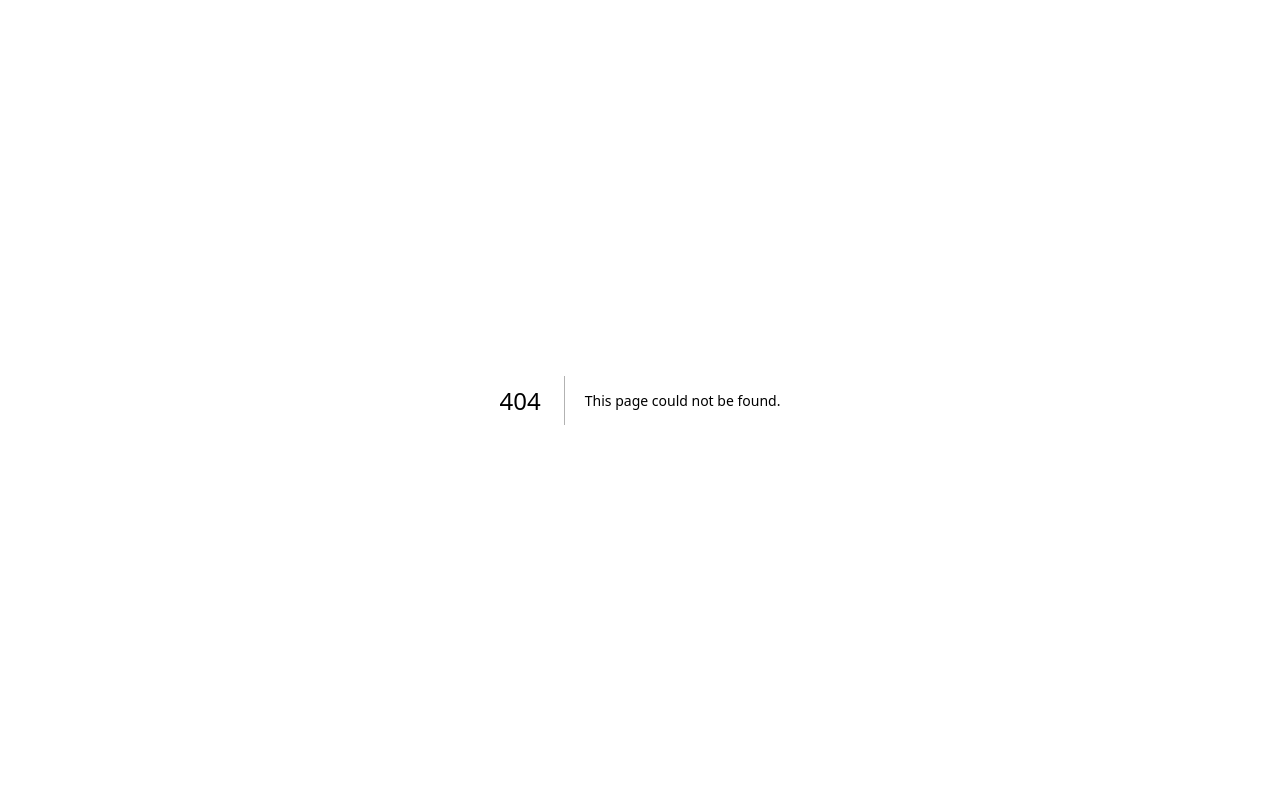
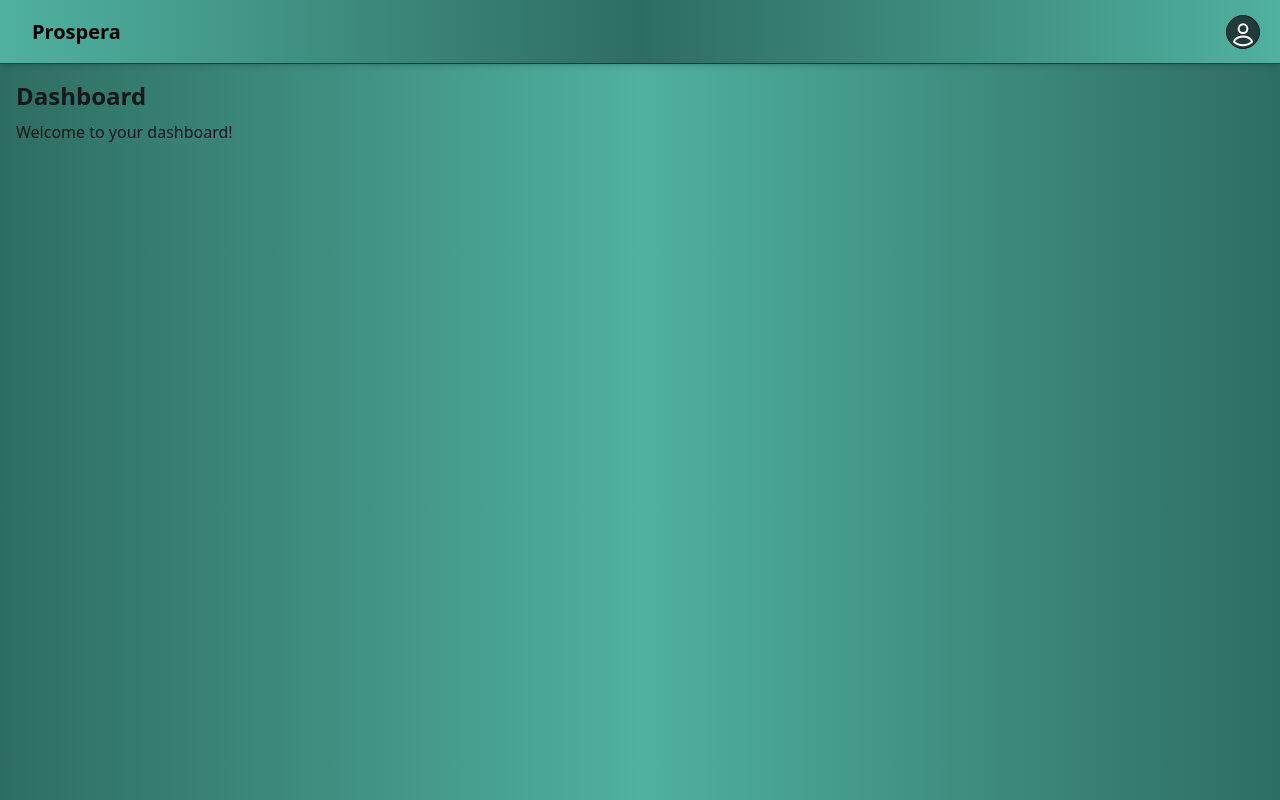
Before and after one commit to ciremusyoka/prospera, a Next.js app: page /dashboard in a window 1280 px wide. Before the commit this address had no page. Built offline with nearby package versions, Linux system fonts and the light colour scheme.

Commit message:
Add dashboard page

```diff
--- a/package.json
+++ b/package.json
@@ -11,6 +11,7 @@
   "dependencies": {
     "@hookform/resolvers": "^5.2.1",
     "daisyui": "^5.1.7",
+    "lucide-react": "^0.544.0",
     "next": "15.5.2",
     "react": "19.1.0",
     "react-dom": "19.1.0",
--- /dev/null
+++ b/src/app/(site)/dashboard/Navbar.tsx
@@ -0,0 +1,43 @@
+import Link from "next/link";
+import { TITLE } from "@/app/constants";
+
+
+export default function DashBoardNavBar() {
+    return (
+        <>
+            <div className="navbar bg-gradient-to-r from-primaryColor via-secondaryColor to-primaryColor shadow-md border-b border-darkColor px-5">
+                <div className="flex-1">
+                    <h1 className=" pl-3 font-semibold text-xl text-black">{TITLE}</h1>
+                </div>
+                <DropDown />
+            </div>
+        </>
+    )
+}
+
+
+const DropDown = () => {
+    return (
+
+        <div className="border rounded-full flex justify-center bg-darkColor dropdown dropdown-end" >
+            <button className=" text-white " tabIndex={0} role="button">
+                <svg viewBox="0 0 24 24" className=" h-8 w-8" fill="none" xmlns="http://www.w3.org/2000/svg"><g id="SVGRepo_bgCarrier" strokeWidth="0"></g><g id="SVGRepo_tracerCarrier" strokeLinecap="round" strokeLinejoin="round"></g><g id="SVGRepo_iconCarrier"> <path d="M12.12 12.78C12.05 12.77 11.96 12.77 11.88 12.78C10.12 12.72 8.71997 11.28 8.71997 9.50998C8.71997 7.69998 10.18 6.22998 12 6.22998C13.81 6.22998 15.28 7.69998 15.28 9.50998C15.27 11.28 13.88 12.72 12.12 12.78Z" stroke="#ffffff" strokeWidth="1.5" strokeLinecap="round" strokeLinejoin="round"></path> <path d="M18.74 19.3801C16.96 21.0101 14.6 22.0001 12 22.0001C9.40001 22.0001 7.04001 21.0101 5.26001 19.3801C5.36001 18.4401 5.96001 17.5201 7.03001 16.8001C9.77001 14.9801 14.25 14.9801 16.97 16.8001C18.04 17.5201 18.64 18.4401 18.74 19.3801Z" stroke="#ffffff" strokeWidth="1.5" strokeLinecap="round" strokeLinejoin="round"></path> <path d="M12 22C17.5228 22 22 17.5228 22 12C22 6.47715 17.5228 2 12 2C6.47715 2 2 6.47715 2 12C2 17.5228 6.47715 22 12 22Z" strokeWidth="1.5" strokeLinecap="round" strokeLinejoin="round"></path> </g></svg>
+            </button>
+            <ul
+                tabIndex={0}
+                className="menu dropdown-content bg-white rounded-box z-1 mt-9 w-52 p-2 shadow-sm">
+                <div className="flex flex-row mt-2 ml-3 border-b-1 border-gray-600 py-3">
+                    <div className="border rounded-full flex justify-center bg-gray-300" >
+                        <svg viewBox="0 0 24 24" className=" h-8 w-8" fill="none" xmlns="http://www.w3.org/2000/svg"><g id="SVGRepo_bgCarrier" strokeWidth="0"></g><g id="SVGRepo_tracerCarrier" strokeLinecap="round" strokeLinejoin="round"></g><g id="SVGRepo_iconCarrier"> <path d="M12.12 12.78C12.05 12.77 11.96 12.77 11.88 12.78C10.12 12.72 8.71997 11.28 8.71997 9.50998C8.71997 7.69998 10.18 6.22998 12 6.22998C13.81 6.22998 15.28 7.69998 15.28 9.50998C15.27 11.28 13.88 12.72 12.12 12.78Z" stroke="#ffffff" strokeWidth="1.5" strokeLinecap="round" strokeLinejoin="round"></path> <path d="M18.74 19.3801C16.96 21.0101 14.6 22.0001 12 22.0001C9.40001 22.0001 7.04001 21.0101 5.26001 19.3801C5.36001 18.4401 5.96001 17.5201 7.03001 16.8001C9.77001 14.9801 14.25 14.9801 16.97 16.8001C18.04 17.5201 18.64 18.4401 18.74 19.3801Z" stroke="#ffffff" strokeWidth="1.5" strokeLinecap="round" strokeLinejoin="round"></path> <path d="M12 22C17.5228 22 22 17.5228 22 12C22 6.47715 17.5228 2 12 2C6.47715 2 2 6.47715 2 12C2 17.5228 6.47715 22 12 22Z" strokeWidth="1.5" strokeLinecap="round" strokeLinejoin="round"></path> </g></svg>
+                    </div>
+                    <p className="text-xs text-gray-800 mt-2 pl-3">frank@gmail.com</p>
+                </div>
+                <div className="ml-3 flex flex-col pt-3">
+                    <Link href='#' className="text-sm text-gray-600 mb-2"> Account setting</Link>
+                    <Link href='#' className="text-sm text-gray-600"> Log out</Link>
+                </div>
+            </ul>
+        </div>
+
+    )
+}
--- /dev/null
+++ b/src/app/(site)/dashboard/layout.tsx
@@ -0,0 +1,11 @@
+import { ReactNode } from "react";
+import DashBoardNavBar from "./Navbar";
+
+export default function DashboardLayout({ children }: { children: ReactNode }) {
+    return (
+        <div className="flex flex-col h-screen">
+            <DashBoardNavBar />
+            <main className="flex-1 overflow-y-auto bg-gradient-to-r from-secondaryColor via-primaryColor to-secondaryColor">{children}</main>
+        </div>
+    );
+}
--- /dev/null
+++ b/src/app/(site)/dashboard/page.tsx
@@ -0,0 +1,9 @@
+
+export default function DashboardPage() {
+    return (
+            <div className="p-4">
+                <h2 className="text-2xl font-bold">Dashboard</h2>
+                <p className="mt-2">Welcome to your dashboard!</p>
+            </div>
+    );
+}
--- a/src/app/constants.ts
+++ b/src/app/constants.ts
@@ -2,3 +2,4 @@ export const TITLE = "Prospera";
 export const HOME_URL = "/";
 export const SIGN_IN_URL = "/signin";
 export const SIGN_UP_URL = "/signup";
+export const DASHBOARD_URL = "/dashboard";
```
Also changed, not shown: 1 other file (tests, documents, lock files or other folders).
